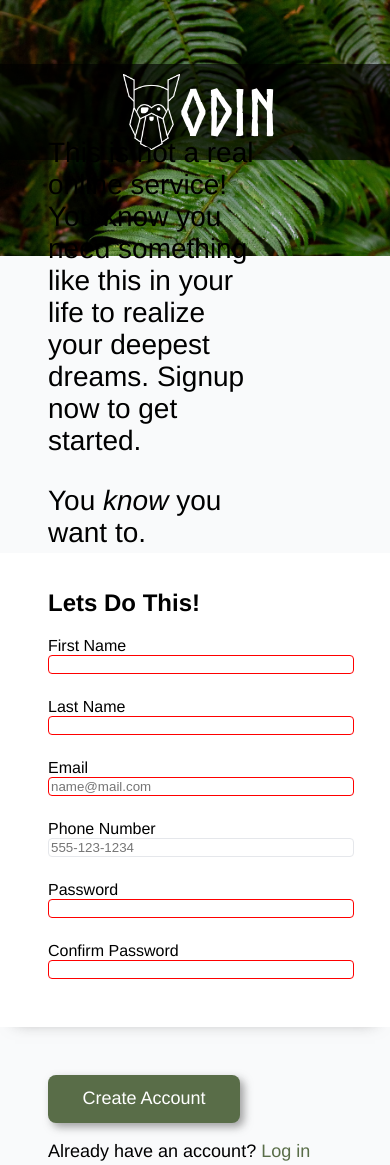
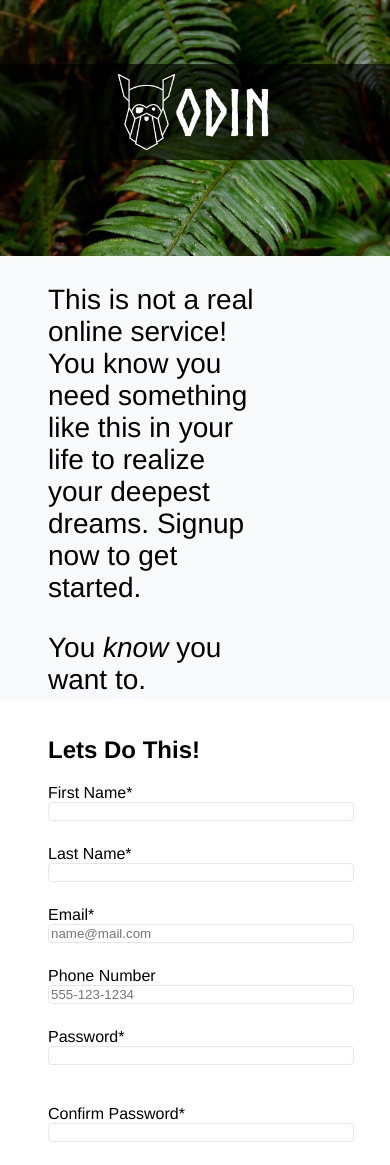
Before and after one commit to dhav211/odin-signup-form, a plain HTML site: page index.html in a window 390 px wide. Shown: the top 1165 px of the page. Drawn offline with Linux system fonts and the light colour scheme.

Commit message:
Finished

```diff
--- a/index.html
+++ b/index.html
@@ -1,59 +1,82 @@
 <!DOCTYPE html>
 <html lang="en">
-
   <head>
-    <meta charset="UTF-8">
-    <meta name="viewport" content="width=device-width, initial-scale=1.0">
-    <link rel="stylesheet" href="styles.css">
+    <meta charset="UTF-8" />
+    <meta name="viewport" content="width=device-width, initial-scale=1.0" />
+    <link rel="stylesheet" href="styles.css" />
     <title>Sign-Up Page</title>
   </head>
 
   <body>
     <div class="splash">
       <div class="splash-banner">
-            <img src="odin-lined.png" alt="odin logo">
+        <img src="odin-lined.png" alt="odin logo" />
         <span>ODIN</span>
       </div>
     </div>
     <div class="content">
       <div class="quote">
         <div>
-                <p>This is not a real online service! You know you need something like this in your life to realize your
-                    deepest dreams.
-                    Signup now to get started.
+          <p>
+            This is not a real online service! You know you need something like
+            this in your life to realize your deepest dreams. Signup now to get
+            started.
           </p>
           <p>You <i>know</i> you want to.</p>
         </div>
       </div>
-        <form>
+      <form name="signup" onsubmit="return validatePassword()" method="post">
         <div class="sign-up">
           <h2>Lets Do This!</h2>
           <div class="forms">
             <div>
-                        <label for="fname">First Name</label><br>
-                        <input type="text" id="fname" name="fname" required>
+              <label for="fname">First Name*</label><br />
+              <input type="text" id="fname" name="fname" required />
             </div>
             <div>
-                        <label for="lname">Last Name</label><br>
-                        <input type="text" id="lname" name="lname" required>
+              <label for="lname">Last Name*</label><br />
+              <input type="text" id="lname" name="lname" required />
             </div>
             <div>
-                        <label for="email">Email</label><br>
-                        <input type="email" id="email" name="email" placeholder="name@mail.com" title="hmm?" required>
+              <label for="email">Email*</label><br />
+              <input
+                type="email"
+                id="email"
+                name="email"
+                placeholder="name@mail.com"
+                required
+              />
             </div>
             <div>
-                        <label for="phone">Phone Number</label><br>
-                        <input type="tel" id="phone" name="phone" placeholder="555-123-1234"
-                            pattern="[0-9]{3}-[0-9]{3}-[0-9]{4}">
+              <label for="phone">Phone Number</label><br />
+              <input
+                type="tel"
+                id="phone"
+                name="phone"
+                placeholder="555-123-1234"
+                pattern="[0-9]{3}-[0-9]{3}-[0-9]{4}"
+              />
             </div>
             <div>
-                        <label for="pword">Password</label><br>
-                        <input type="password" id="pword" name="pword" pattern="(?=.*\d)(?=.*[a-z])(?=.*[A-Z]).{8,}"
-                            title="why you doing it wrong?" required>
+              <label for="pword">Password*</label><br />
+              <input
+                type="password"
+                id="pword"
+                name="pword"
+                pattern="(?=.*\d)(?=.*[a-z])(?=.*[A-Z]).{8,}"
+                title="why you doing it wrong?"
+                required
+              />
+              <p id="pword-error-text">This will say something later</p>
             </div>
             <div>
-                        <label for="confirmpword">Confirm Password</label><br>
-                        <input type="password" id="confirmpword" name="confirmpword" required>
+              <label for="confirmpword">Confirm Password*</label><br />
+              <input
+                type="password"
+                id="confirmpword"
+                name="confirmpword"
+                required
+              />
             </div>
           </div>
         </div>
@@ -63,6 +86,6 @@
         </div>
       </form>
     </div>
+    <script src="script.js"></script>
   </body>
-
 </html>
--- /dev/null
+++ b/script.js
@@ -0,0 +1,20 @@
+let password = document.forms["signup"]["pword"];
+let confirmPassword = document.forms["signup"]["confirmpword"];
+let passwordError = document.getElementById("pword-error-text");
+console.log(password);
+passwordError.textContent = "";
+
+function validatePassword() {
+    if (password.value != confirmPassword.value) {
+        showPasswordError();
+        return false;
+    } else {
+        return true;
+    }
+}
+
+function showPasswordError() {
+    passwordError.textContent = "*Passwords don't match"
+    password.style.border = "solid 1px #ff0000";
+    confirmPassword.style.border = "solid 1px #ff0000";
+}
--- a/styles.css
+++ b/styles.css
@@ -27,7 +27,12 @@ body {
     background-size: cover;
     flex: 1 0;
     min-height: 256px;
-    min-width: 400px;
+}
+
+@media (min-width: 400) {
+    .splash{
+        min-width: 400px;
+    }
 }
 
 .splash-banner {
@@ -70,16 +75,23 @@ body {
     font-size: 28px;
     font-family: 'Franklin Gothic Medium', 'Arial Narrow', Arial, sans-serif;
     margin-bottom: -24px;
-    position: relative;
     overflow: visible;
     flex: 1 1 350px;
+    display: flex;
+    flex-direction: column;
+    justify-content: end;
+    padding-bottom: 48px;
 }
 
+@media (max-width: 500px) {
+    .quote {
+        padding-bottom: 0;
+
+    }
+}
 
 .quote>div {
-    padding: 0px 128px 0px 48px;
-    position: absolute;
-    bottom: 10%;
+    padding: 0 128px 0 48px;
 }
 
 @media (max-width: 800px) {
@@ -116,12 +128,13 @@ form {
 
 input {
     width: 300px;
-    border: solid 1px #E5E7EB;
+    border: solid 1px #ebe5e5;
     border-radius: 4px;
 }
 
-input:invalid {
-    border: solid 1px red;
+#pword-error-text {
+    margin-top: 0px;
+    color: red;
 }
 
 .submit-area {
```
Lines whose indentation alone changed are shown as unchanged.
